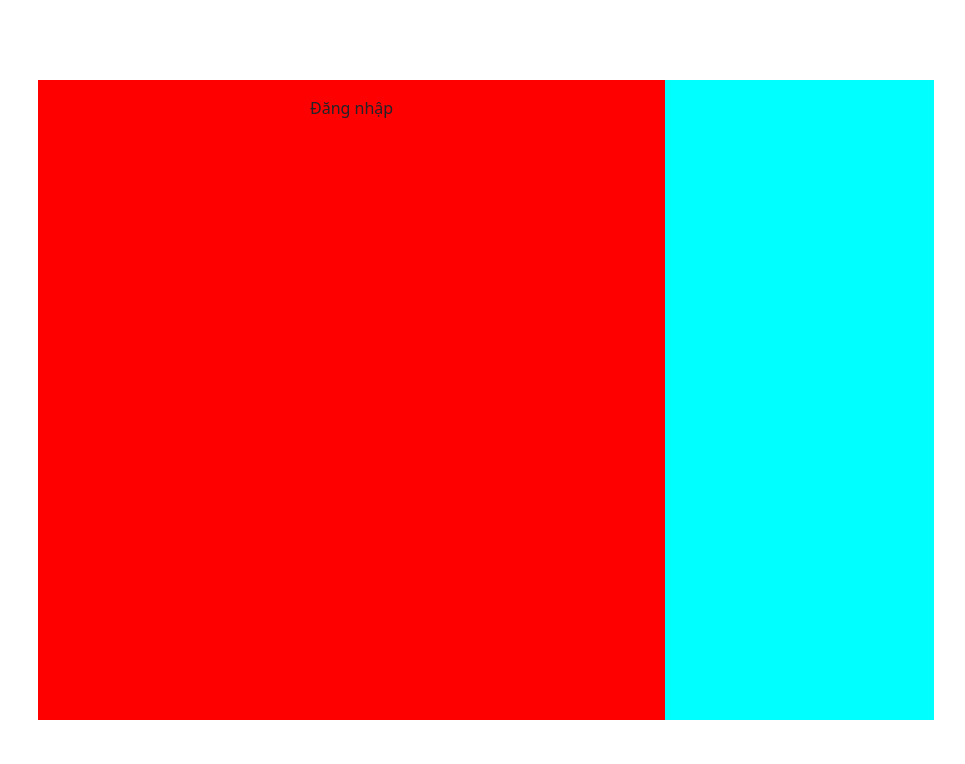
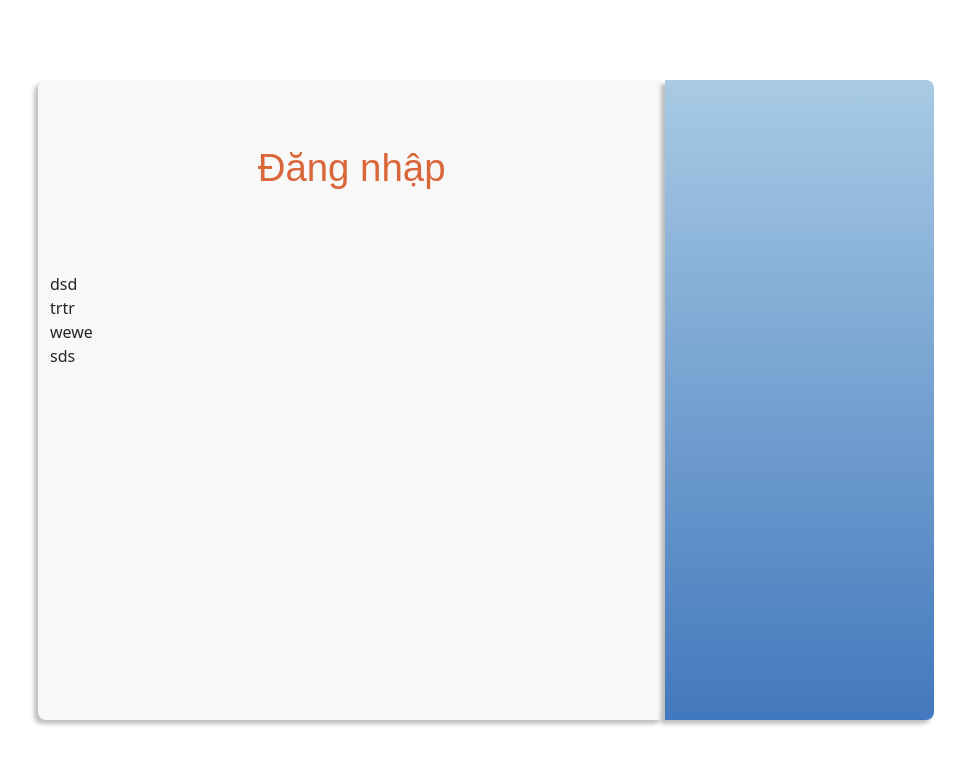
Before and after one commit to daibangdangcap/DAPM_TH, an Angular app in the folder frontend/: page /login in a window 1280 px wide. Shown: the top 764 px of the page, without its empty margins (154-1119 px from the left). Built offline with nearby package versions, Linux system fonts and the light colour scheme.

Commit message:
Update Login
Thêm đăng nhập, cấu trúc bên trong login form

```diff
--- a/frontend/src/app/login/login.component.css
+++ b/frontend/src/app/login/login.component.css
@@ -1,19 +1,32 @@
-.column-content{
-    width: 30%;
+@import url("https://fonts.googleapis.com/css2?family=Poppins:wght@100;200;300;400;500;600;700;800;900&display=swap");
+body {
+  margin: 0;
+  padding: 0;
 }
-.loginbox
-{
-    display: flex;
-    height: 80%;
-    width: 70%;
+.column-content {
+  width: 30%;
 }
-.form
-{
-    width: 70%;
-    background-color: red;
+.loginbox {
+  display: flex;
+  height: 80%;
+  width: 70%;
 }
-.right
-{
-    width:30%;
-    background-color: aqua;
+.form {
+  width: 70%;
+  border-radius: 8px;
+  background: #F8F8F8;
+  box-shadow: -4px 4px 4px 0px rgba(0, 0, 0, 0.25);
 }
+#loginText{
+color: #D9673A;
+font-size: 45px;
+font-style: normal;
+font-weight: 400;
+line-height: normal;
+}
+.right {
+  width: 30%;
+  border-radius: 0px 8px 8px 0px;
+  background: linear-gradient(0deg, #4278bd 0%, #a8cae4 100%);
+  box-shadow: -4px 4px 4px 0px rgba(0, 0, 0, 0.25);
+}
--- a/frontend/src/app/login/login.component.html
+++ b/frontend/src/app/login/login.component.html
@@ -1,7 +1,18 @@
 <body class="vh-100 justify-content-center align-items-center d-flex">
-  <div class="bg-dark loginbox">
+  <div class="loginbox row">
     <div class="form">
-      <div class="text-center p-3">Đăng nhập</div>
+      <div
+        class="row text-center justify-content-center align-items-center"
+        style="height: 30%"
+      >
+        <p id="loginText" style="font-size: 3vw; font-family: sans-serif">
+          Đăng nhập
+        </p>
+      </div>
+      <div class="row m-0">dsd</div>
+      <div class="row m-0">trtr</div>
+      <div class="row m-0">wewe</div>
+      <div class="row m-0">sds</div>
     </div>
     <div class="right"></div>
   </div>
```
